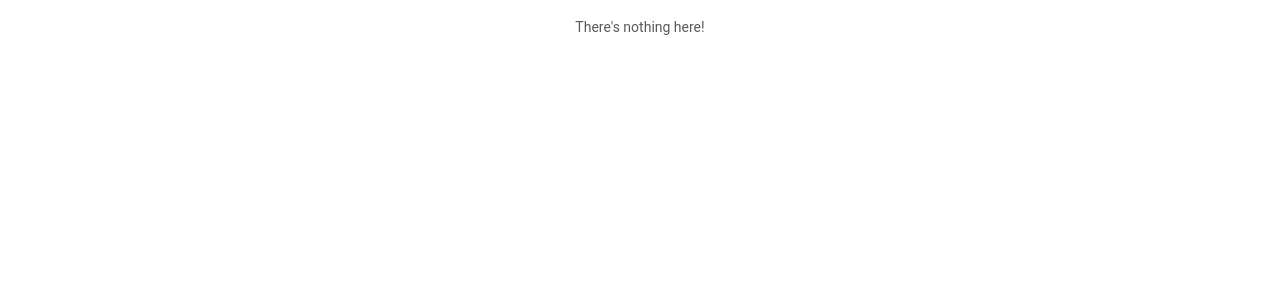
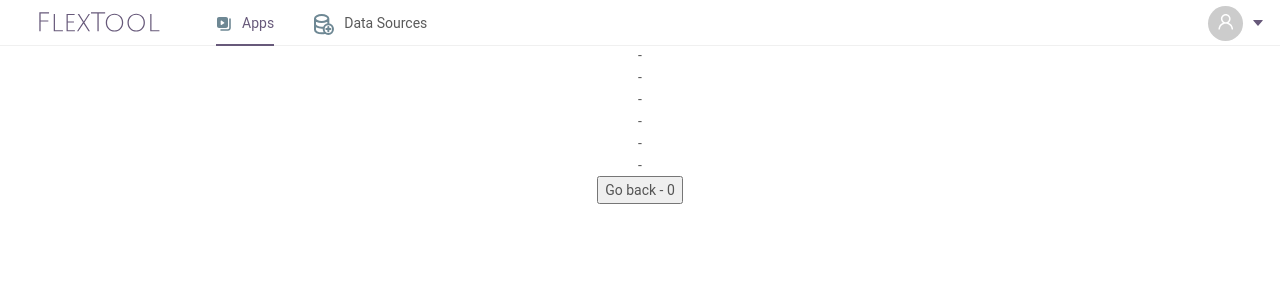
Before and after one commit to ekas/flextool, a React (Create React App) app in the folder frontend/: page /apps/0 in a window 1280 px wide. Shown: the top 300 px of the page. Built offline with nearby package versions, Linux system fonts and the light colour scheme; the HTML template or start-up script is replaced by a standard one.

Commit message:
feat: Add Pagelayout component with nested route

```diff
--- /dev/null
+++ b/frontend/src/components/PageLayout/PageLayout.tsx
@@ -0,0 +1,25 @@
+import NavBarPage from "components/navbar/NavBarPage";
+import { FC } from "react";
+import { Outlet, useNavigate, useParams } from "react-router-dom";
+
+const Page: FC = () => {
+  const { appId } = useParams();
+  const navigate = useNavigate();
+  return (
+    <>
+      <NavBarPage />
+      <div>-</div>
+      <div>-</div>
+      <div>-</div>
+      <div>-</div>
+      <div>-</div>
+      <div>-</div>
+      <div>-</div>
+      <div>-</div>
+      <button onClick={() => navigate(-1)}>Go back - {appId}</button>
+      <Outlet />
+    </>
+  );
+};
+
+export default Page;
--- a/frontend/src/components/app/App.tsx
+++ b/frontend/src/components/app/App.tsx
@@ -3,8 +3,14 @@ import { LoginPage } from "components/login/LoginPage";
 import { LogupPage } from "components/logup/LogupPage";
 import { BrowserRouter as Router, Route, Routes } from "react-router-dom";
 import { AppsPages } from "components/apps/AppsPage";
+import PageLayout from "components/PageLayout/PageLayout";
 
 function App() {
+  const data = Array.from({ length: 23 }).map((_, i) => ({
+    href: `${i}`,
+    title: `Onboarding Page ${i}`,
+    description: "Edited 2 months ago",
+  }));
   return (
     <Router>
       <div className="App">
@@ -13,7 +19,8 @@ function App() {
             <Route path="" element={<LoginPage />} />
             <Route path="login" element={<LoginPage />} />
             <Route path="logup" element={<LogupPage />} />
-            <Route path="apps" element={<AppsPages />} />
+            <Route path="apps" element={<AppsPages apps={data} />} />
+            <Route path="apps/:appId" element={<PageLayout />} />
             <Route
               path="*"
               element={
--- a/frontend/src/components/apps/AppsPage.tsx
+++ b/frontend/src/components/apps/AppsPage.tsx
@@ -19,19 +19,23 @@ import NavBarPage from "components/navbar/NavBarPage";
 
 import "./index.less";
 
-export const AppsPages: FC = () => {
+interface App {
+  href: string;
+  title: string;
+  description: string;
+}
+
+type AppsPageProps = {
+  apps: App[];
+};
+
+export const AppsPages: FC<AppsPageProps> = ({ apps }) => {
   const { Search } = Input;
 
   const onSearch = (value: string) => console.log(value);
   const onChange = (e: CheckboxChangeEvent) => {
     console.log(`checked = ${e.target.checked}`);
   };
-
-  const data = Array.from({ length: 23 }).map((_, i) => ({
-    href: "/",
-    title: `Onboarding Page ${i}`,
-    description: "Edited 2 months ago",
-  }));
 
   return (
     <>
@@ -76,7 +80,7 @@ export const AppsPages: FC = () => {
                 },
                 pageSize: 5,
               }}
-              dataSource={data}
+              dataSource={apps}
               renderItem={(item) => (
                 <List.Item
                   key={item.title}
@@ -97,7 +101,7 @@ export const AppsPages: FC = () => {
                     avatar={
                       <img src={appAvatar} alt="App Avatar" className="" />
                     }
-                    title={<a href="https://ant.design">{item.title}</a>}
+                    title={<Link to={item.href}>{item.title}</Link>}
                     description={item.description}
                   />
                 </List.Item>
--- a/frontend/src/components/apps/index.less
+++ b/frontend/src/components/apps/index.less
@@ -1,8 +1,3 @@
-.appLogo {
-  height: 40px;
-  margin: 0 30px;
-}
-
 .mainContainer {
   margin-top: 80px;
 }
--- a/frontend/src/components/navbar/index.less
+++ b/frontend/src/components/navbar/index.less
@@ -1,3 +1,8 @@
+.appLogo {
+  height: 40px;
+  margin: 0 30px;
+}
+
 .navBarContainer {
   top: 0;
   width: 100%;
```
Also changed, not shown: frontend/src/components/PageLayout/index.less (added).
